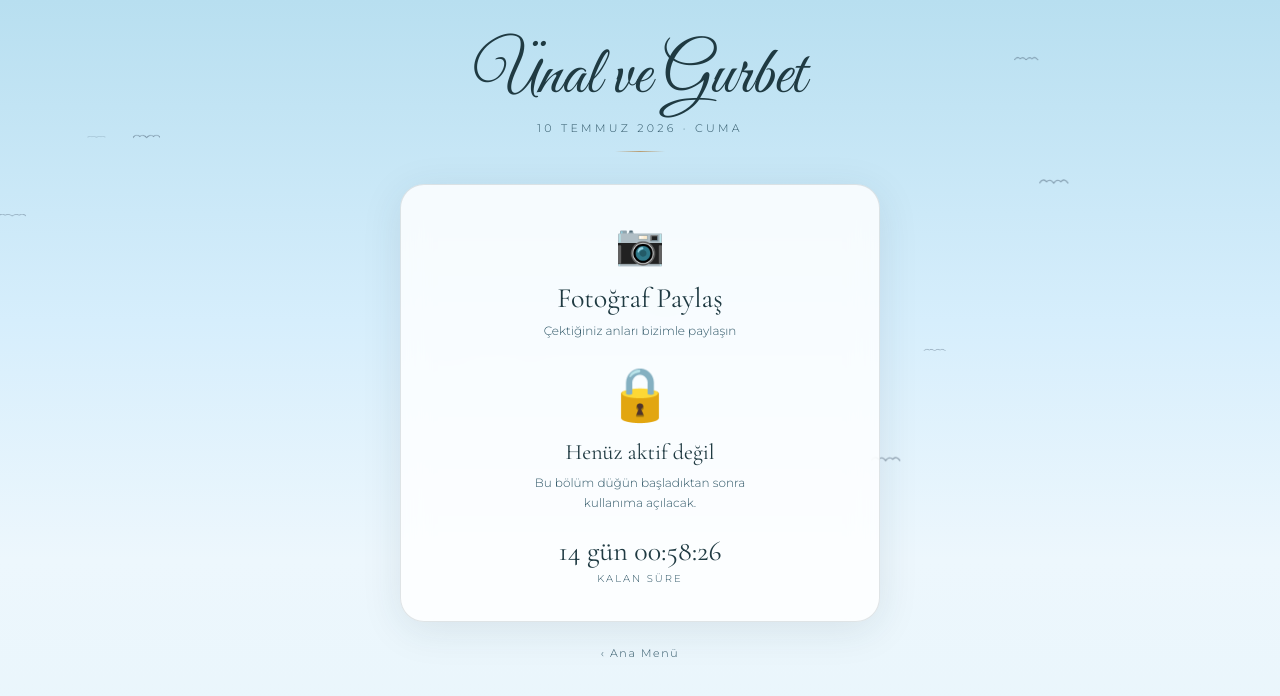
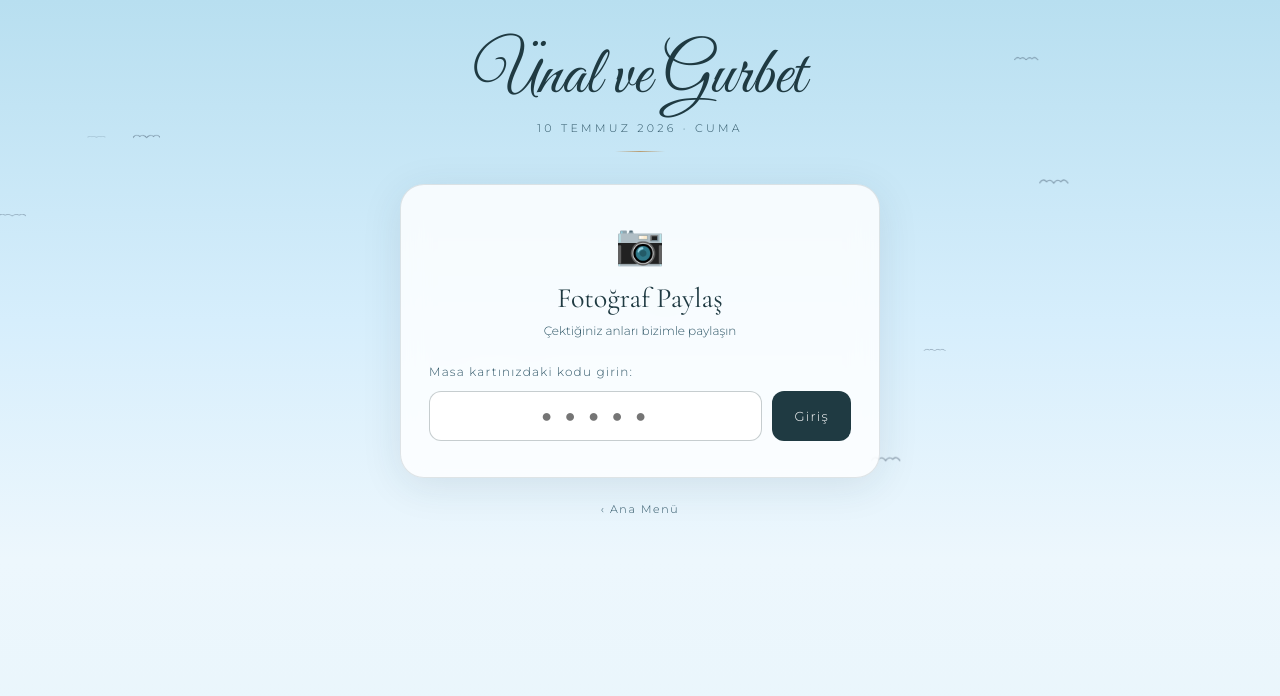
Before and after one commit to davullcu/dugun-fotograflar, a website: page fotograf.html in a window 1280 px wide. Drawn offline with nearby package versions, Linux system fonts and the light colour scheme.

Commit message:
Update fotograf.html

```diff
--- a/fotograf.html
+++ b/fotograf.html
@@ -179,7 +179,7 @@
 })();
 
 /* ─── Saat kilidi ─────────────────────────────────────────────── */
-const UNLOCK = new Date('2026-07-10T19:00:00');
+const UNLOCK = new Date('2026-06-26T00:00:00'); // TEST — düğünden önce geçici olarak açık
 
 function updateLockScreen() {
   const diff = UNLOCK - Date.now();
```
